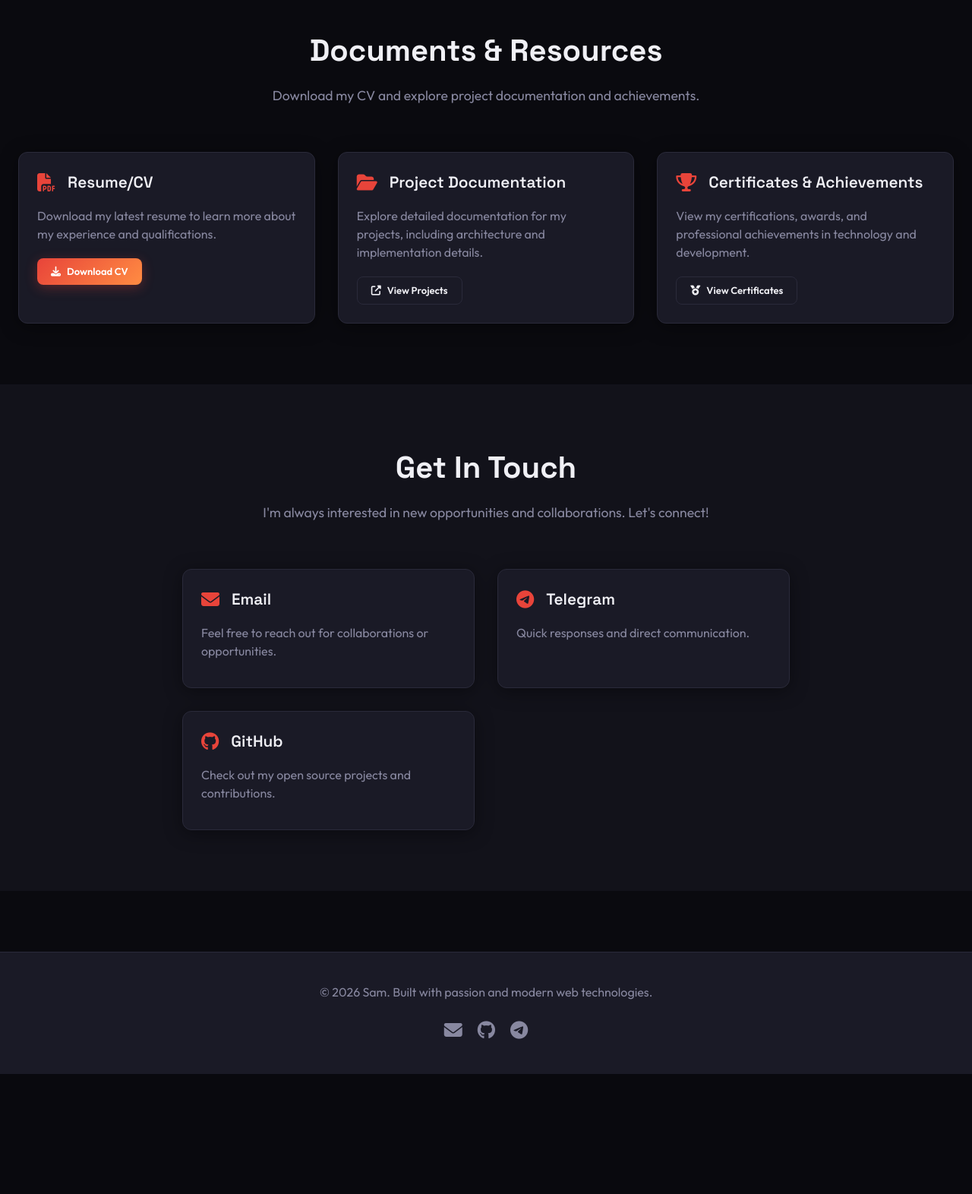
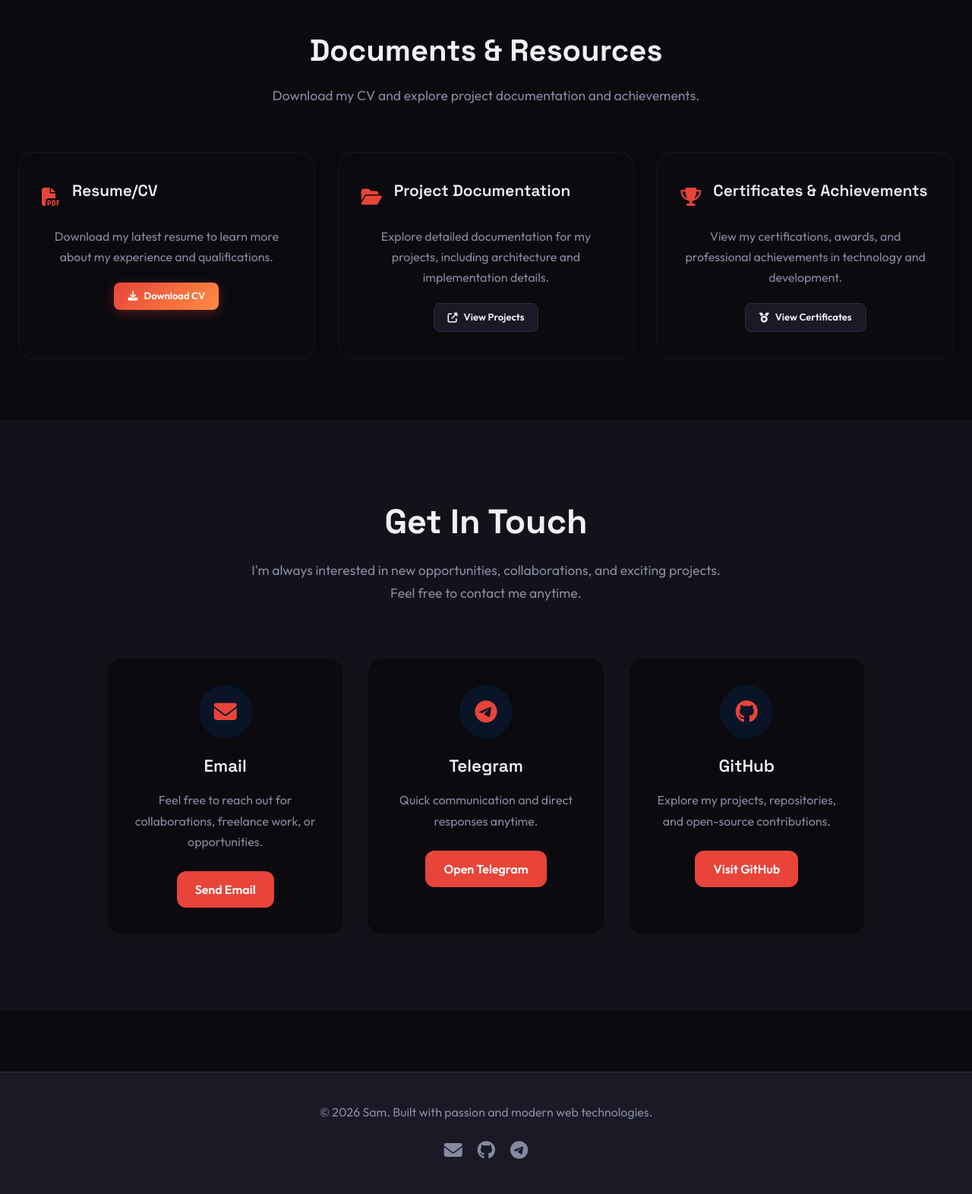
Before and after one commit to samiZZZ67/Portfolio-show, a Django app: page /about/ in a window 1280 px wide. Shown: the part 2600-4172 px from the top of the page at 76% size. Before the commit the page ends 4014 px from the top, so only its background shows below. Run offline with Django 5.2, Linux system fonts and the light colour scheme; some libraries are stand-ins or nearby versions.

Commit message:
add more functionalities and better ui design for contact methods

```diff
--- a/templates/portfolio/about.html
+++ b/templates/portfolio/about.html
@@ -7,6 +7,7 @@
     <script src="https://cdn.tailwindcss.com"></script>
     <link rel="preconnect" href="https://fonts.googleapis.com">
     <link href="https://fonts.googleapis.com/css2?family=Space+Grotesk:wght@300;400;500;600;700&family=Outfit:wght@200;300;400;500;600;700;800;900&display=swap" rel="stylesheet">
+    <link rel="stylesheet" href="https://cdnjs.cloudflare.com/ajax/libs/font-awesome/6.5.1/css/all.min.css">
     <link rel="stylesheet" href="https://cdnjs.cloudflare.com/ajax/libs/font-awesome/6.5.1/css/all.min.css">
     <style>
         :root {
@@ -652,51 +653,150 @@
     </section>
 
     <!-- Contact Section -->
-    <section id="contact" class="section" style="background:var(--bg-secondary);">
+<section id="contact" class="section" style="background:var(--bg-secondary);padding:100px 0;">
     <div class="container">
-            <div style="text-align:center;margin-bottom:60px;" class="fade-in">
-                <h2 style="font-size:2.5rem;font-weight:700;margin-bottom:16px;">Get In Touch</h2>
-                <p style="font-size:1.1rem;color:var(--text-secondary);max-width:600px;margin:0 auto;">
-                    I'm always interested in new opportunities and collaborations. Let's connect!
+
+        <!-- Heading -->
+        <div style="text-align:center;margin-bottom:70px;" class="fade-in">
+            <h2 style="font-size:2.8rem;font-weight:700;margin-bottom:16px;">
+                Get In Touch
+            </h2>
+
+            <p style="font-size:1.1rem;color:var(--text-secondary);max-width:650px;margin:0 auto;line-height:1.7;">
+                I'm always interested in new opportunities, collaborations,
+                and exciting projects. Feel free to contact me anytime.
             </p>
         </div>
 
-            <div style="display:grid;grid-template-columns:repeat(auto-fit,minmax(300px,1fr));gap:30px;max-width:800px;margin:0 auto;" class="fade-in delay-1">
+        <!-- Cards -->
+        <div style="
+            display:grid;
+            grid-template-columns:repeat(auto-fit,minmax(280px,1fr));
+            gap:30px;
+            max-width:1000px;
+            margin:0 auto;
+        " class="fade-in delay-1">
+
+            <!-- Email Card -->
             <div class="contact-card">
-                    <div style="display:flex;align-items:center;gap:16px;margin-bottom:16px;">
-                        <i class="fas fa-envelope" style="color:var(--accent);font-size:24px;"></i>
-                        <h3 style="font-size:1.3rem;font-weight:600;">Email</h3>
+                <div class="contact-icon">
+                    <i class="fas fa-envelope"></i>
                 </div>
-                    <p style="color:var(--text-secondary);margin-bottom:12px;">Feel free to reach out for collaborations or opportunities.</p>
-                    <a href="mailto:aiyafikre@gmail.com" style="color:var(--accent);text-decoration:none;font-weight:500;">
 
+                <h3>Email</h3>
+
+                <p>
+                    Feel free to reach out for collaborations,
+                    freelance work, or opportunities.
+                </p>
+
+                <a href="mailto:aiyafikre@gmail.com" class="contact-btn">
+                    Send Email
                 </a>
             </div>
 
+            <!-- Telegram Card -->
             <div class="contact-card">
-                    <div style="display:flex;align-items:center;gap:16px;margin-bottom:16px;">
-                        <i class="fab fa-telegram" style="color:var(--accent);font-size:24px;"></i>
-                        <h3 style="font-size:1.3rem;font-weight:600;">Telegram</h3>
+                <div class="contact-icon">
+                    <i class="fab fa-telegram"></i>
                 </div>
-                    <p style="color:var(--text-secondary);margin-bottom:12px;">Quick responses and direct communication.</p>
-                    <a href="https://t.me/EloiCry" target="_blank" style="color:var(--accent);text-decoration:none;font-weight:500;">
 
+                <h3>Telegram</h3>
+
+                <p>
+                    Quick communication and direct responses anytime.
+                </p>
+
+                <a href="https://t.me/EloiCry" target="_blank" class="contact-btn">
+                    Open Telegram
                 </a>
             </div>
 
+            <!-- GitHub Card -->
             <div class="contact-card">
-                    <div style="display:flex;align-items:center;gap:16px;margin-bottom:16px;">
-                        <i class="fab fa-github" style="color:var(--accent);font-size:24px;"></i>
-                        <h3 style="font-size:1.3rem;font-weight:600;">GitHub</h3>
+                <div class="contact-icon">
+                    <i class="fab fa-github"></i>
                 </div>
-                    <p style="color:var(--text-secondary);margin-bottom:12px;">Check out my open source projects and contributions.</p>
-                    <a href="https://github.com/samiZZZ67" target="_blank" style="color:var(--accent);text-decoration:none;font-weight:500;">
 
+                <h3>GitHub</h3>
+
+                <p>
+                    Explore my projects, repositories,
+                    and open-source contributions.
+                </p>
+
+                <a href="https://github.com/samiZZZ67" target="_blank" class="contact-btn">
+                    Visit GitHub
                 </a>
             </div>
+
         </div>
     </div>
 </section>
+
+<!-- Contact Section Styling -->
+<style>
+
+.contact-card{
+    background:var(--bg-primary);
+    padding:35px 30px;
+    border-radius:20px;
+    text-align:center;
+    transition:0.4s ease;
+    border:1px solid rgba(255,255,255,0.05);
+    box-shadow:0 10px 25px rgba(0,0,0,0.08);
+}
+
+.contact-card:hover{
+    transform:translateY(-10px);
+    box-shadow:0 20px 40px rgba(0,0,0,0.15);
+}
+
+.contact-icon{
+    width:70px;
+    height:70px;
+    margin:0 auto 20px;
+    border-radius:50%;
+    background:rgba(0,123,255,0.1);
+    display:flex;
+    align-items:center;
+    justify-content:center;
+}
+
+.contact-icon i{
+    font-size:30px;
+    color:var(--accent);
+}
+
+.contact-card h3{
+    font-size:1.4rem;
+    margin-bottom:15px;
+    font-weight:600;
+}
+
+.contact-card p{
+    color:var(--text-secondary);
+    line-height:1.7;
+    margin-bottom:25px;
+}
+
+.contact-btn{
+    display:inline-block;
+    padding:12px 24px;
+    border-radius:12px;
+    background:var(--accent);
+    color:white;
+    text-decoration:none;
+    font-weight:600;
+    transition:0.3s ease;
+}
+
+.contact-btn:hover{
+    transform:scale(1.05);
+    opacity:0.9;
+}
+
+</style>
 
 <!-- Footer -->
 <footer style="background:var(--bg-card);border-top:1px solid var(--border);padding:40px 0;margin-top:80px;">
```
Lines whose indentation alone changed are shown as unchanged.
